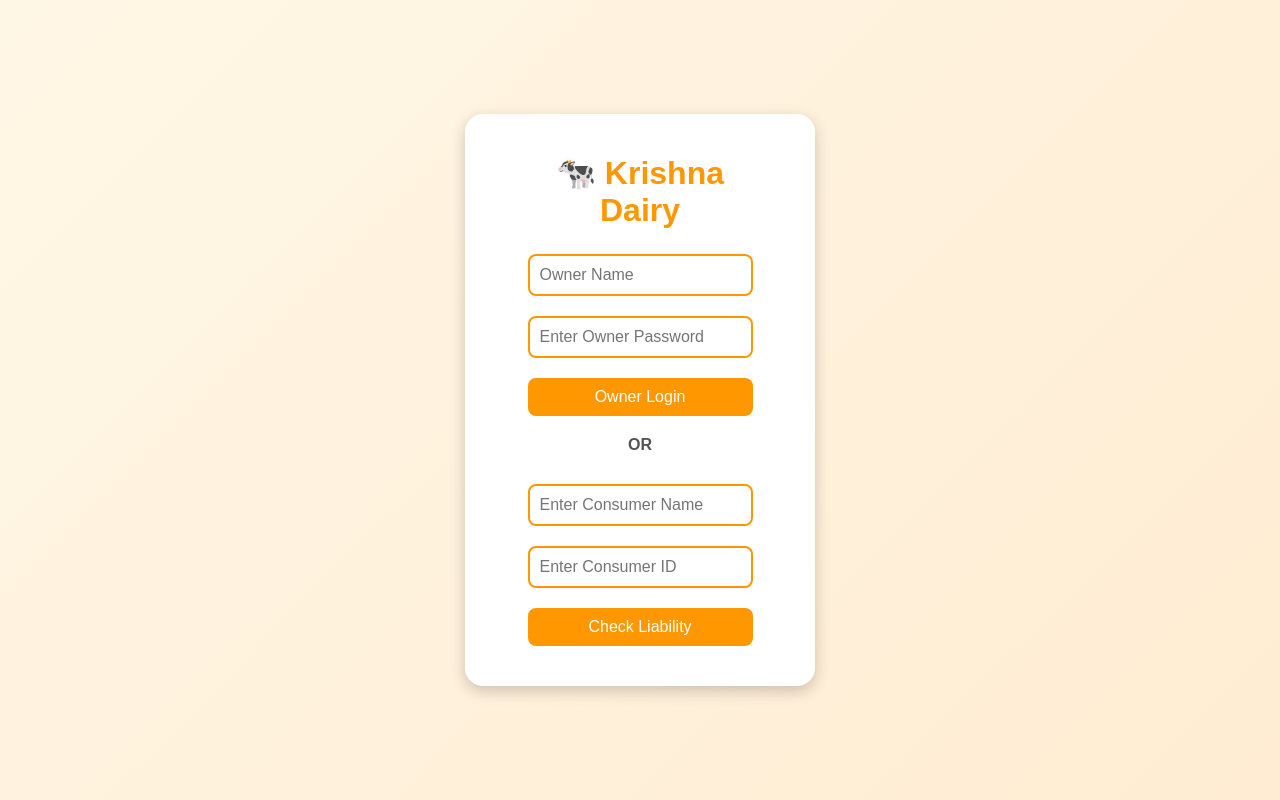
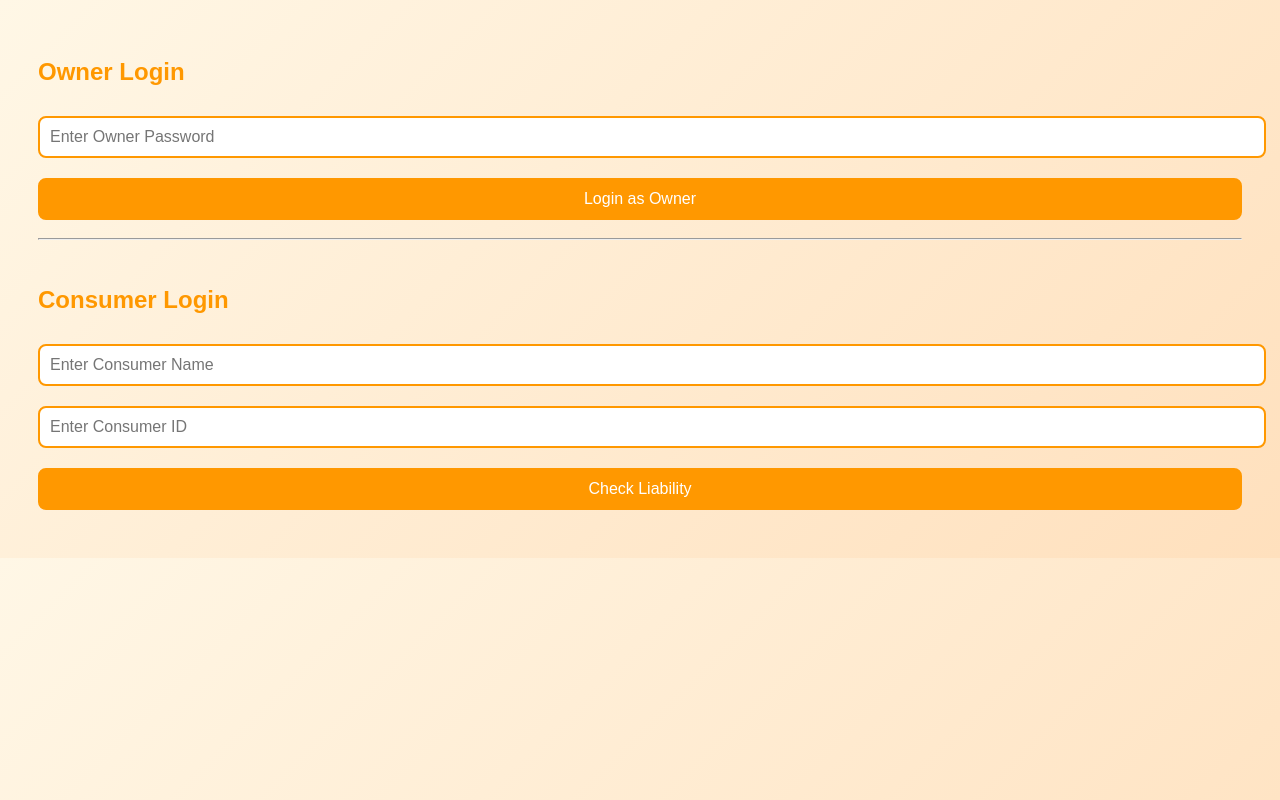
Before and after one commit to sangram-parab/dairy_web, a plain HTML site: page index.html in a window 1280 px wide. Drawn offline with Linux system fonts and the light colour scheme.

Commit message:
Update index.html

```diff
--- a/index.html
+++ b/index.html
@@ -3,82 +3,73 @@
 <head>
   <meta charset="UTF-8" />
   <meta name="viewport" content="width=device-width, initial-scale=1.0" />
-  <title>Krishna Dairy</title>
+  <title>Dairy Login</title>
 
   <style>
-    * { margin: 0; padding: 0; box-sizing: border-box; font-family: Poppins, sans-serif; }
     body {
-      background: linear-gradient(135deg, #fff7e6, #ffecd2);
-      display: flex; justify-content: center; align-items: center;
-      height: 100vh;
+      font-family: Poppins, sans-serif;
+      background: linear-gradient(135deg, #fff7e6, #ffe0bd);
+      padding: 30px;
     }
-    .container {
-      background: white; padding: 40px 50px;
-      border-radius: 18px; width: 350px;
-      box-shadow: 0 5px 15px rgba(0,0,0,0.2);
-      text-align: center;
-    }
-    h1 { color: #ff9800; font-size: 2rem; margin-bottom: 15px; }
-    input {
-      width: 90%; padding: 10px; margin: 10px 0;
-      border: 2px solid #ff9800; border-radius: 8px;
+    input, button {
+      width: 100%;
+      padding: 10px;
+      margin: 10px 0;
+      border-radius: 8px;
+      border: 2px solid #ff9800;
       font-size: 1rem;
     }
     button {
-      width: 90%; padding: 10px;
-      background: #ff9800; color: white;
-      border: none; border-radius: 8px;
-      margin-top: 10px; cursor: pointer;
-      font-size: 1rem;
+      background: #ff9800;
+      color: white;
+      cursor: pointer;
     }
-    button:hover { background: #e68900; }
-    .divider { margin: 20px 0; font-weight: bold; color: #555; }
+    h2 { color: #ff9800; }
   </style>
 </head>
 
 <body>
-  <div class="container">
-    <h1>🐄 Krishna Dairy</h1>
 
-    <!-- OWNER LOGIN -->
-    <input type="text" id="ownerName" placeholder="Owner Name">
-    <input type="password" id="ownerPassword" placeholder="Enter Owner Password">
-    <button onclick="ownerLogin()">Owner Login</button>
+  <h2>Owner Login</h2>
 
-    <div class="divider">OR</div>
+  <input type="password" id="ownerPass" placeholder="Enter Owner Password">
+  <button onclick="ownerLogin()">Login as Owner</button>
 
-    <!-- CONSUMER LOGIN -->
-    <input type="text" id="consumerName" placeholder="Enter Consumer Name">
-    <input type="text" id="consumerID" placeholder="Enter Consumer ID">
+  <hr><br>
+
+  <h2>Consumer Login</h2>
+
+  <input type="text" id="cName" placeholder="Enter Consumer Name">
+  <input type="text" id="cId" placeholder="Enter Consumer ID">
   <button onclick="consumerLogin()">Check Liability</button>
-
-  </div>
 
 <script>
   function ownerLogin() {
-      const pass = document.getElementById("ownerPassword").value.trim();
-      if (pass !== "SangramParab") {
-        alert("Wrong Password");
-        return;
+    const pass = document.getElementById("ownerPass").value;
+
+    if (pass === "123") {
+      window.location.href = "record2.html";
+    } else {
+      alert("Incorrect password");
     }
-      localStorage.setItem("ROLE", "OWNER");
-      window.location.href = "record2.html";
   }
 
   function consumerLogin() {
-      const name = document.getElementById("consumerName").value.trim();
-      const id = document.getElementById("consumerID").value.trim();
+    const name = document.getElementById("cName").value.trim();
+    const id = document.getElementById("cId").value.trim();
 
-      if (!name || !id) {
-        alert("Enter name and ID");
+    if (name === "" || id === "") {
+      alert("Enter both Name and ID");
       return;
     }
 
-      localStorage.setItem("ROLE", "CONSUMER");
-      localStorage.setItem("selectedConsumer", JSON.stringify({ name, id }));
+    // save consumer data
+    localStorage.setItem("currentConsumer", JSON.stringify({ name, id }));
 
-      window.location.href = "consumerView.html";  // ⬅ NEW PAGE
+    // go to consumer-only viewing page
+    window.location.href = "consumerView.html";
   }
 </script>
+
 </body>
 </html>
```
Lines whose indentation alone changed are shown as unchanged.
